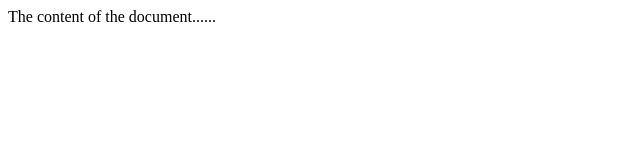
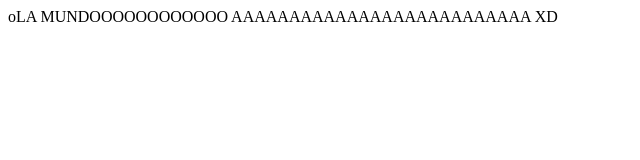
Before and after one commit to aleksxndxr/-, a plain HTML site: page index.html in a window 1280 px wide. Shown: the whole page, without its empty margins (0-640 px from the left). Drawn offline with Linux system fonts and the light colour scheme.

Commit message:
Update index.html

```diff
--- a/index.html
+++ b/index.html
@@ -5,7 +5,7 @@
 </head>
 
 <body>
-The content of the document......
+oLA MUNDOOOOOOOOOOOO AAAAAAAAAAAAAAAAAAAAAAAAAA XD
 </body>
 
 </html>
```
